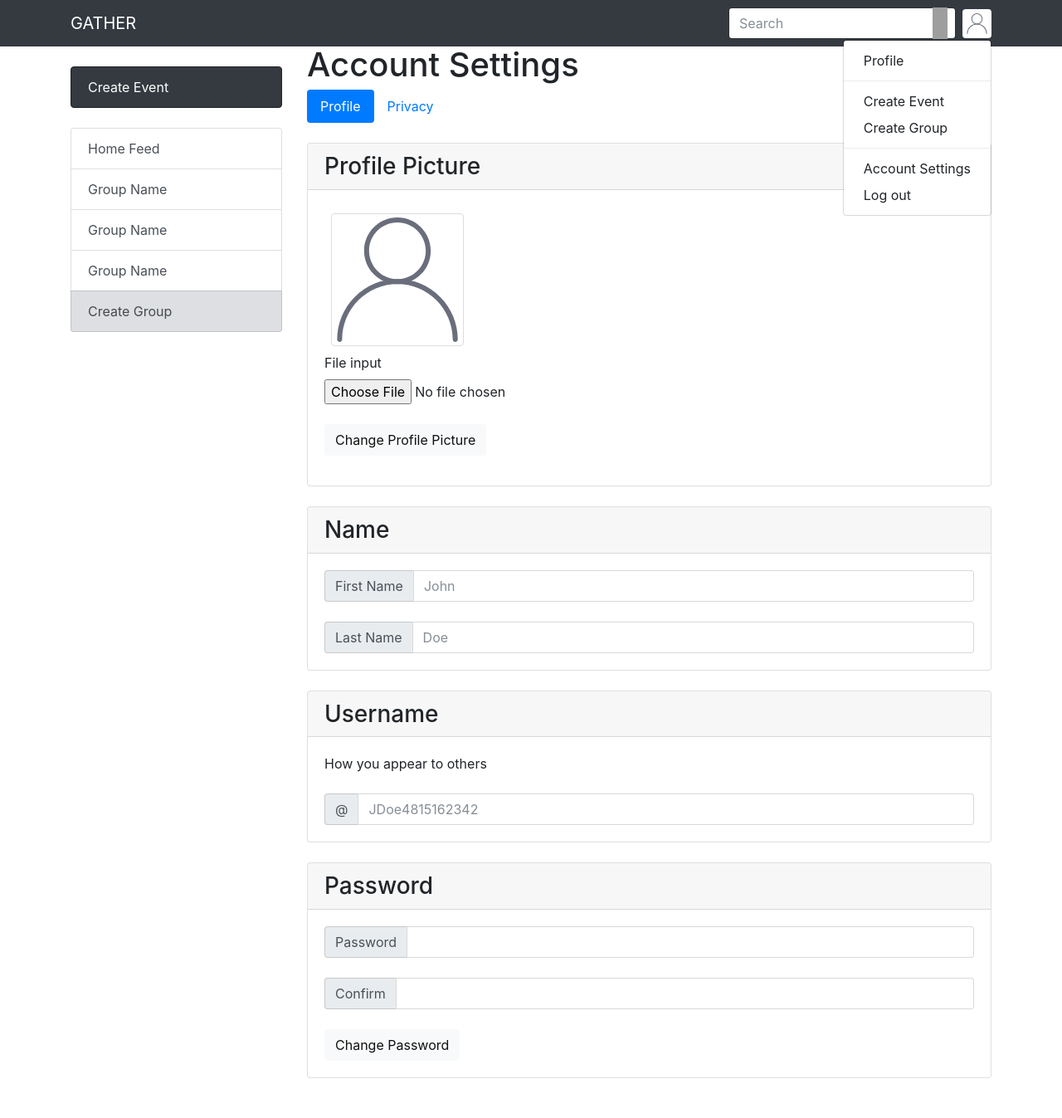
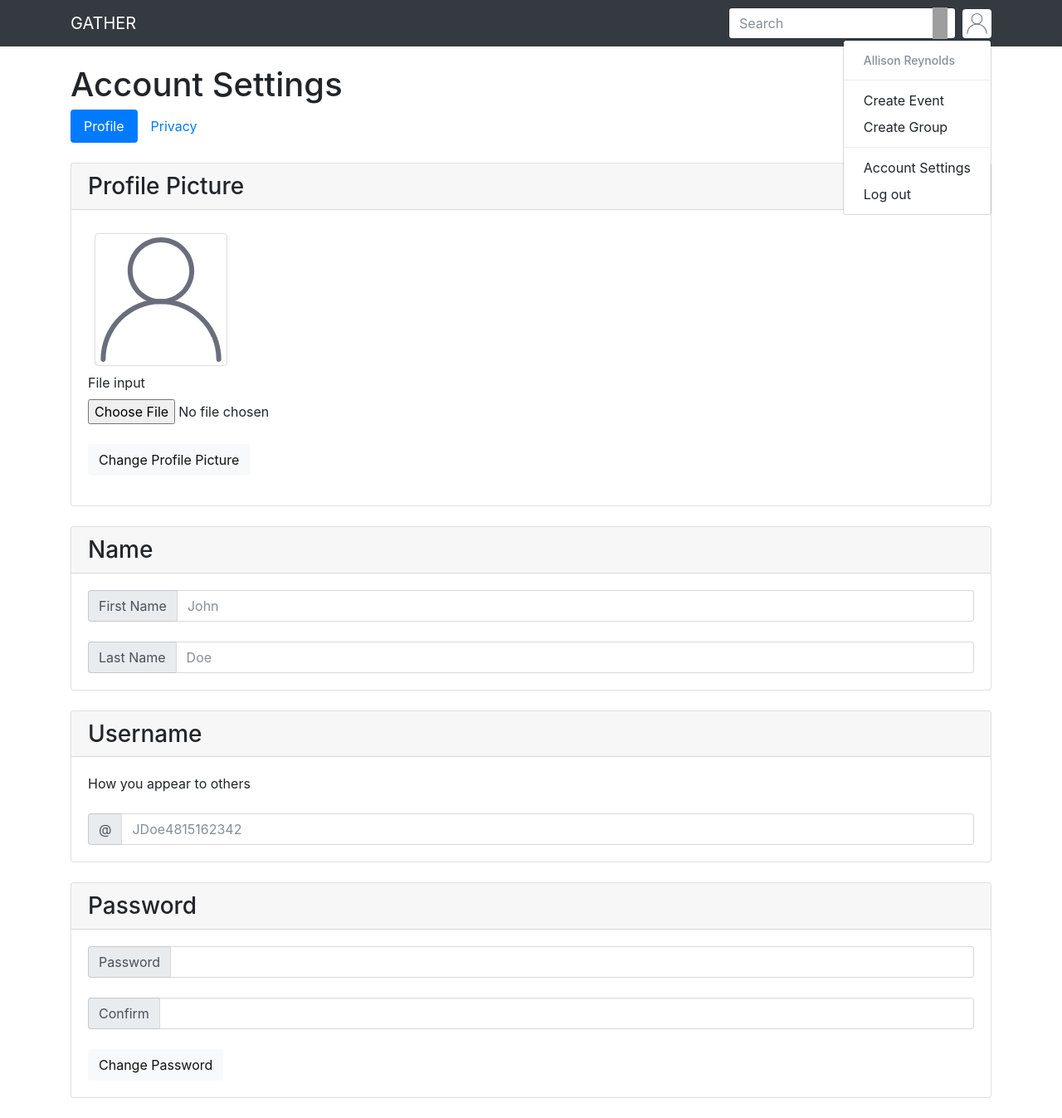
Before and after one commit to cfreshman/clippy, a Django app: page /gather/settings/ in a window 1280 px wide, after a click that opens the changed part. Shown: the whole page at 83% size. After the commit the page ends 1323 px from the top, so only its background shows below. Run offline with Django 3.2, Linux system fonts and the light colour scheme; data comes from the database, SQL or seed files in the repository; some libraries are stand-ins or nearby versions; grey boxes are pictures that could not be loaded.

Commit message:
Linked sidebar to new pages, removed sidebar from new pages for now

```diff
--- a/clippy/gather/templates/base_generic.html
+++ b/clippy/gather/templates/base_generic.html
@@ -28,7 +28,7 @@
         <div class="dropdown">
           <button type="button" class="profile-icon btn btn-light dropdown-toggle" data-toggle="dropdown" aria-haspopup="true" aria-expanded="false"></button>
           <div class="dropdown-menu dropdown-menu-right">
-            <a class="dropdown-item" href="#">Profile</a>
+            <h3 class="dropdown-header">{{ viewer }}</h3>
             <div class="dropdown-divider"></div>
             <a class="dropdown-item" href="{% url 'event' %}">Create Event</a>
             <a class="dropdown-item" href="{% url 'manager' %}">Create Group</a>
--- a/clippy/gather/templates/group.html
+++ b/clippy/gather/templates/group.html
@@ -19,9 +19,9 @@
 	<div class="card" id="slide-down">
 	  <h4 class="card-header">Members</h4>
     <div class="card-slide">
-    	<div class="list-group" id="list-tab" role="tablist">
+    	<div class="list-group">
     		{% for user in members %}
-	      	<a class="list-group-item list-group-item-action" id="list-settings-list" href="{% url 'user' user.id %}">{{ user }}</a>
+	      	<a class="list-group-item list-group-item-action" href="{% url 'user' user.id %}">{{ user }}</a>
 	      {% endfor %}
     	</div>
     </div>
--- a/clippy/gather/templates/settings.html
+++ b/clippy/gather/templates/settings.html
@@ -1,30 +1,7 @@
 {% extends "base_generic.html" %}
 {% block title %}<title>Account Settings</title>{% endblock %}
 {% block content %}
-  <div class="row">
-      <aside class="col-3">
-        <div id="group-list">
-
-          <!-- Create Event -->
-          <div class="list-group" id="list-tab" role="tablist">
-            <a class="list-group-item list-group-item-action active" id="list-home-list" data-toggle="list" href="#list-home" role="tab" aria-controls="home">Create Event</a>
-          </div>
-
-          <!-- Group List -->
-          <div class="list-group" id="list-tab" role="tablist">
-            <a class="list-group-item list-group-item-action" id="list-home-list" data-toggle="list" href="#list-home" role="tab" aria-controls="home">Home Feed</a>
-            <a class="list-group-item list-group-item-action" id="list-profile-list" data-toggle="list" href="#list-profile" role="tab" aria-controls="profile">Group Name</a>
-            <a class="list-group-item list-group-item-action" id="list-messages-list" data-toggle="list" href="#list-messages" role="tab" aria-controls="messages">Group Name</a>
-            <a class="list-group-item list-group-item-action" id="list-settings-list" data-toggle="list" href="#list-settings" role="tab" aria-controls="settings">Group Name</a>
-            <a class="list-group-item list-group-item-action list-group-item-secondary" id="list-settings-list" data-toggle="list" href="#list-settings" role="tab" aria-controls="settings">Create Group</a>
-          </div>
-        </div>
-      </aside>
-
-    <content class="col-9">
-
-
-          <div class="title-header">
+  <div class="title-header spaced">
     <h1>Account Settings</h1>
   </div>
 
@@ -101,6 +78,4 @@
       <div class="btn btn-light">Change Password</a>
     </div>
   </div>
-    </content>
-  </div>
 {% endblock %}
--- a/clippy/gather/views.py
+++ b/clippy/gather/views.py
@@ -9,16 +9,17 @@ def index(request):
     View function for home page of site.
     """
 
-    user_obj = User.objects.get(id=user_id)
-    group_list = user_obj.groups.all()
-    invited = user_obj.invited.all()
-    upcoming = user_obj.joined.all()
+    viewer = User.objects.get(id=user_id)
+    group_list = viewer.groups.all()
+    invited = viewer.invited.all()
+    upcoming = viewer.joined.all()
 
     # Render the HTML template index.html with the data in the context variable
     return render(
         request,
         'index.html',
-        context={'group_list': group_list, 'group_id': 0,
+        context={'viewer': viewer,
+                 'group_list': group_list, 'group_id': 0,
         		 'event_list': invited,
         		 'upcoming': upcoming},
     )
@@ -26,6 +27,8 @@ def index(request):
 def user(request, id):
     if (id == user_id):
         return index(request)
+
+    viewer = User.objects.get(id=user_id)
 
     user_obj = User.objects.get(id=id)
     group_list = user_obj.groups.all()
@@ -35,15 +38,16 @@ def user(request, id):
     return render(
         request,
         'user.html',
-        context={'user': user_obj,
+        context={'viewer': viewer,
+                 'user': user_obj,
                  'group_list': group_list, 'group_id': -1,
                  'event_list': invited,
                  'upcoming': upcoming},
     )
 
 def group(request, id):
-    user_obj = User.objects.get(id=user_id)
-    group_list = user_obj.groups.all()
+    viewer = User.objects.get(id=user_id)
+    group_list = viewer.groups.all()
 
     group_obj = Group.objects.get(id=id)
     members = group_obj.members.all()
@@ -52,26 +56,36 @@ def group(request, id):
     return render(
         request,
         'group.html',
-        context={'group': group_obj,
+        context={'viewer': viewer,
+                 'group': group_obj,
                  'group_list': group_list,'group_id': int(id),
         		 'event_list': events,
         		 'members': members},
     )
 
 def event(request):
+    viewer = User.objects.get(id=user_id)
+
     return render(
         request,
         'event.html',
+        context={'viewer': viewer}
     )
 
 def manager(request):
+    viewer = User.objects.get(id=user_id)
+
     return render(
         request,
         'manager.html',
+        context={'viewer': viewer}
     )
 
 def settings(request):
+    viewer = User.objects.get(id=user_id)
+
     return render(
         request,
-        'settings.html'
+        'settings.html',
+        context={'viewer': viewer}
     )
```
Also changed, not shown: clippy/gather/templates/base_feed.html (+6 -6 lines), clippy/gather/templates/event.html (+1 -25 lines), clippy/gather/templates/manager.html (+0 -23 lines). Lines whose indentation alone changed are shown as unchanged.
